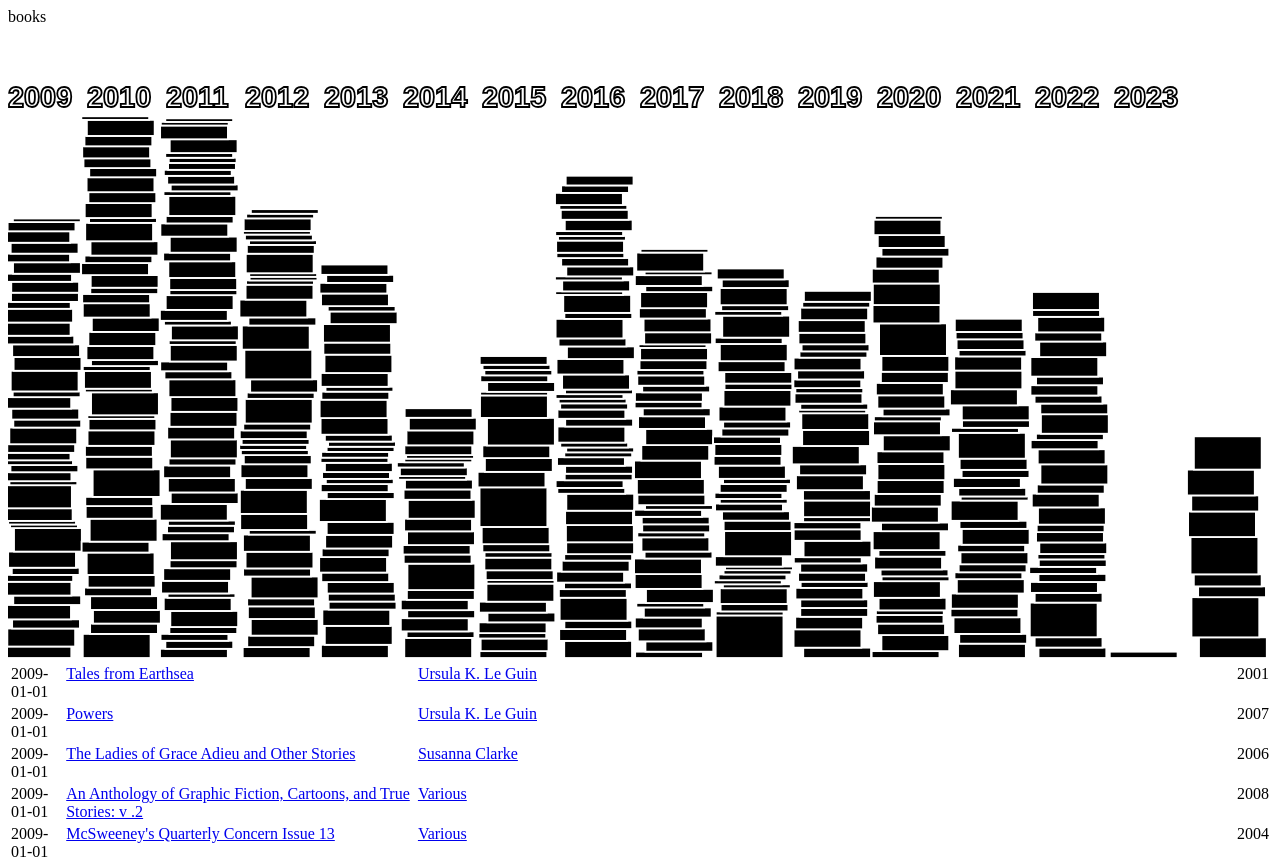
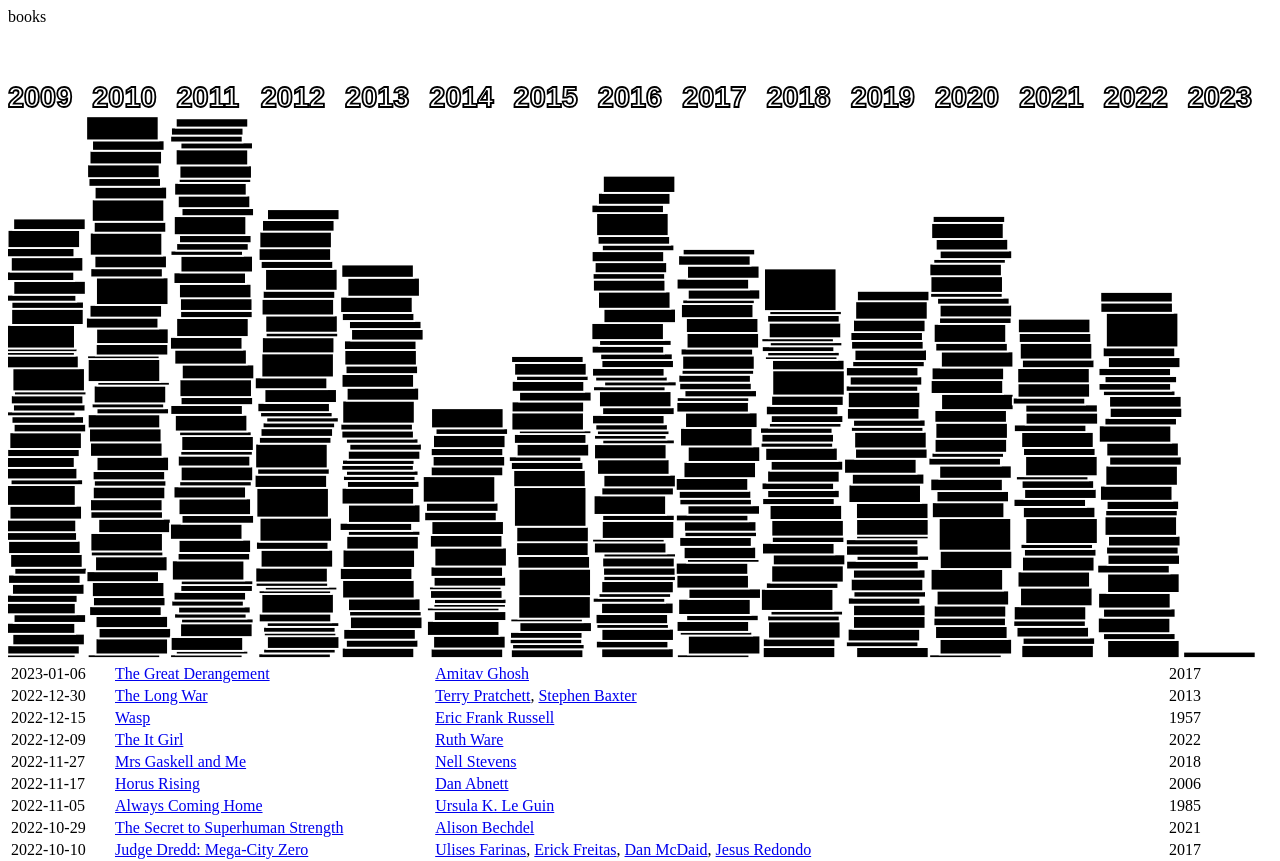
Before and after one commit to tomgp/books-v2, a SvelteKit app: page / in a window 1280 px wide. Shown: the top 861 px of the page. Built offline with nearby package versions, Linux system fonts and the light colour scheme.

Commit message:
Update +page.svelte

```diff
--- a/src/routes/+page.svelte
+++ b/src/routes/+page.svelte
@@ -4,13 +4,16 @@ import {bookSlug, authorSlug} from '../lib/slugger.js';
 export let data;
 console.log(data.readingList)
 
+let currentList = data.readingList
+  .filter(r=>r.date)
+  .reverse()
 </script>
 <Bookstack
   splitOnKey={book=>String(book.date).split('-')[0]}
-  books={data.readingList}></Bookstack>
+  books={currentList}></Bookstack>
 
 <table>
-  {#each data.readingList as read}
+  {#each currentList as read}
   <tr>
     <td>{read.date}</td>
     <td>
@@ -30,4 +33,8 @@ console.log(data.readingList)
     vertical-align: top;
     text-align: start;
   }
+  td{
+    max-width: 33%;
+    min-width: 100px;
+  }
 </style>
```
